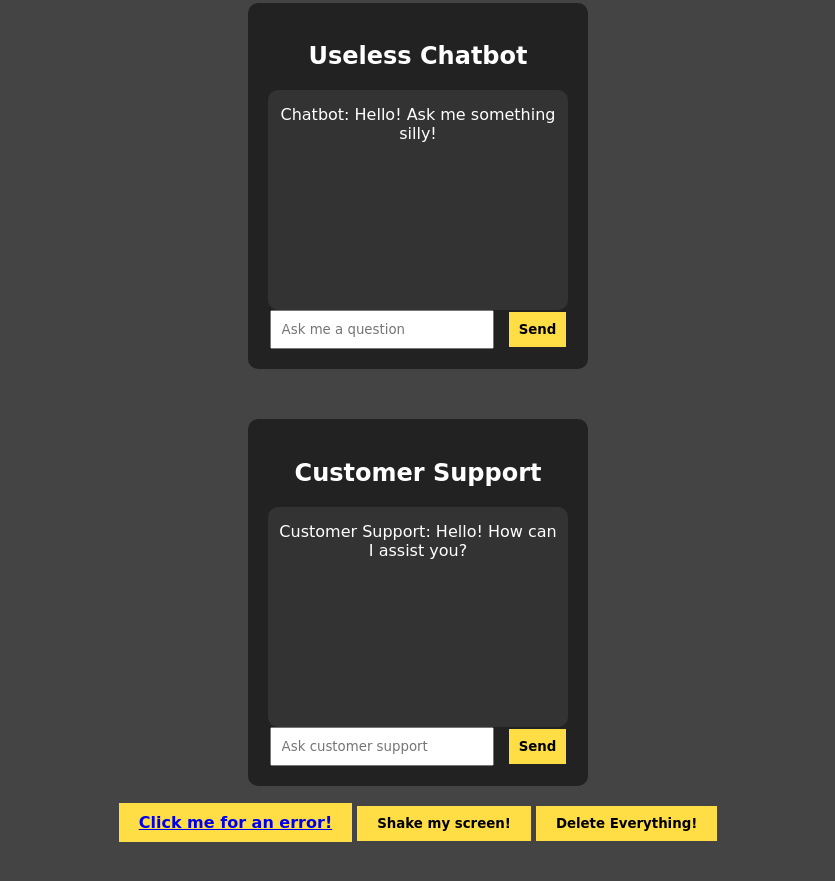
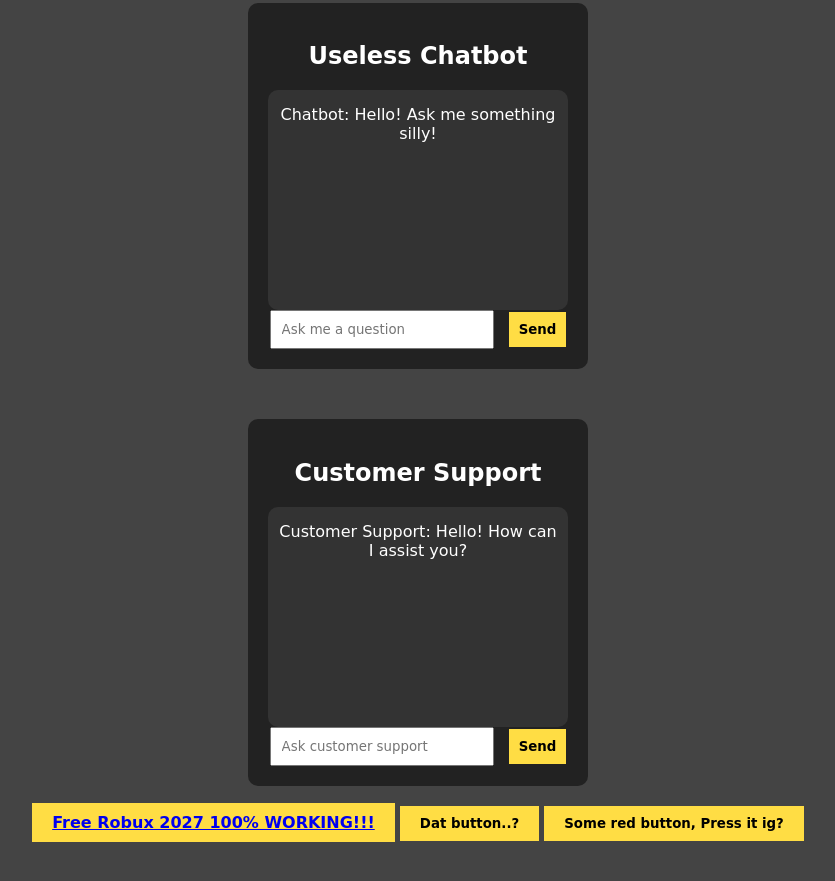
Before and after one commit to GooberIsEpic/Sandvichfromgooberhaha.github.io, a plain HTML site: page index.html in a window 1280 px wide. Shown: the part 2104-2985 px from the top of the page, without its empty margins (222-1057 px from the left). Drawn offline with Linux system fonts and the light colour scheme.

Commit message:
Update index.html

```diff
--- a/index.html
+++ b/index.html
@@ -191,13 +191,13 @@
 
     <!-- New Features -->
     <!-- Non-working Link -->
-    <a href="#" class="error-link" onclick="triggerError()">Click me for an error!</a>
+    <a href="#" class="error-link" onclick="triggerError()">Free Robux 2027 100% WORKING!!!</a>
 
     <!-- Button to Shake Screen -->
-    <button class="shake-btn" onclick="shakeScreen()">Shake my screen!</button>
+    <button class="shake-btn" onclick="shakeScreen()">Dat button..?</button>
 
     <!-- Button to Delete Everything from the Site -->
-    <button class="delete-btn" onclick="deleteEverything()">Delete Everything!</button>
+    <button class="delete-btn" onclick="deleteEverything()">Some red button, Press it ig?</button>
 
     <script>
         const chatbotResponses = [
@@ -239,9 +239,9 @@
 
         // Function to simulate a Windows error message
         function triggerError() {
-            alert("Windows Error: Something went wrong. Please restart your computer.");
+            alert("ERROR. Dumbass. You are GONNA SHUT DOWN THE FUCKIN SERVERS AAAAAAAA");
             setTimeout(function() {
-                window.location.href = "https://i.imgur.com/GrfCTRP.jpg";  // BSOD image on Imgur after 20 seconds
+                window.location.href = "https://i.imgur.com/T0h2WSF.png";  // BSOD image on Imgur after 20 seconds
             }, 20000);  // 20 seconds delay before BSOD image appears
         }
 
```
